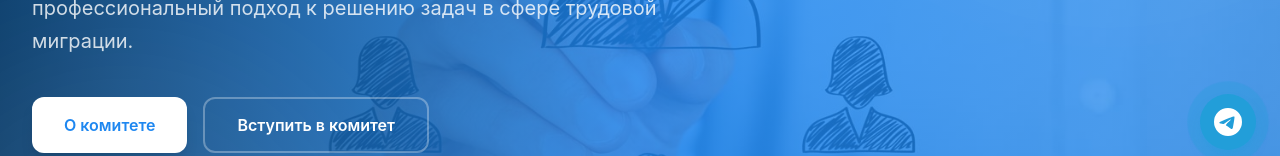
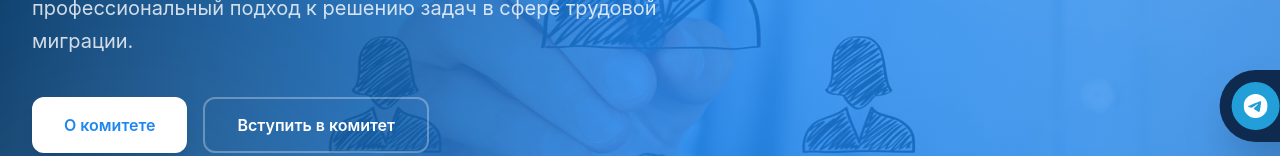
Before and after one commit to Ntmib/opora-migration, a Next.js app: page / in a window 1280 px wide. Shown: the part 626-782 px from the top of the page. Built offline with nearby package versions, Linux system fonts and the light colour scheme; no server answers.

Commit message:
[agent] feat: плавающая TG-кнопка как на opora.ru — пилюля выезжает из правого края

```diff
--- a/src/components/FloatingTelegram.tsx
+++ b/src/components/FloatingTelegram.tsx
@@ -4,17 +4,10 @@ import { useEffect, useState } from "react";
 
 export default function FloatingTelegram() {
   const [visible, setVisible] = useState(false);
-  const [pulse, setPulse] = useState(true);
 
   useEffect(() => {
     const timer = setTimeout(() => setVisible(true), 1500);
-    const pulseTimer = setInterval(() => {
-      setPulse((p) => !p);
-    }, 3000);
-    return () => {
-      clearTimeout(timer);
-      clearInterval(pulseTimer);
-    };
+    return () => clearTimeout(timer);
   }, []);
 
   return (
@@ -23,35 +16,36 @@ export default function FloatingTelegram() {
       target="_blank"
       rel="noopener noreferrer"
       aria-label="Telegram канал"
-      className="fixed bottom-6 right-6 z-50 group"
+      className="fixed bottom-8 right-0 z-50 group"
       style={{
         opacity: visible ? 1 : 0,
-        transform: visible ? "scale(1) translateY(0)" : "scale(0.5) translateY(20px)",
-        transition: "all 0.5s cubic-bezier(0.34, 1.56, 0.64, 1)",
+        transition: "opacity 0.5s ease",
       }}
     >
-      {/* Pulse ring */}
+      {/* Full pill — slides out from right edge */}
       <span
-        className="absolute inset-0 rounded-full bg-[#229ED9]"
+        className="flex items-center bg-[#0e2a4e] rounded-l-full py-3 pl-3 pr-6 shadow-2xl cursor-pointer transition-transform duration-500 ease-out"
         style={{
-          animation: pulse ? "tg-pulse 2s ease-out" : "none",
-          opacity: 0,
+          transform: "translateX(calc(100% - 60px))",
         }}
-      />
+        onMouseEnter={(e) => {
+          e.currentTarget.style.transform = "translateX(0)";
+        }}
+        onMouseLeave={(e) => {
+          e.currentTarget.style.transform = "translateX(calc(100% - 60px))";
+        }}
+      >
+        {/* TG icon circle */}
+        <span className="flex-shrink-0 flex items-center justify-center w-12 h-12 bg-[#229ED9] rounded-full">
+          <svg className="w-6 h-6 text-white" viewBox="0 0 24 24" fill="currentColor">
+            <path d="M11.944 0A12 12 0 0 0 0 12a12 12 0 0 0 12 12 12 12 0 0 0 12-12A12 12 0 0 0 12 0a12 12 0 0 0-.056 0zm4.962 7.224c.1-.002.321.023.465.14a.506.506 0 0 1 .171.325c.016.093.036.306.02.472-.18 1.898-.962 6.502-1.36 8.627-.168.9-.499 1.201-.82 1.23-.696.065-1.225-.46-1.9-.902-1.056-.693-1.653-1.124-2.678-1.8-1.185-.78-.417-1.21.258-1.91.177-.184 3.247-2.977 3.307-3.23.007-.032.014-.15-.056-.212s-.174-.041-.249-.024c-.106.024-1.793 1.14-5.061 3.345-.48.33-.913.49-1.302.48-.428-.008-1.252-.241-1.865-.44-.752-.245-1.349-.374-1.297-.789.027-.216.325-.437.893-.663 3.498-1.524 5.83-2.529 6.998-3.014 3.332-1.386 4.025-1.627 4.476-1.635z" />
+          </svg>
+        </span>
 
-      {/* Button */}
-      <span className="relative flex items-center justify-center w-14 h-14 bg-[#229ED9] rounded-full shadow-lg shadow-[#229ED9]/30 group-hover:shadow-xl group-hover:shadow-[#229ED9]/40 group-hover:scale-110 transition-all duration-300">
-        <svg className="w-7 h-7 text-white" viewBox="0 0 24 24" fill="currentColor">
-          <path d="M11.944 0A12 12 0 0 0 0 12a12 12 0 0 0 12 12 12 12 0 0 0 12-12A12 12 0 0 0 12 0a12 12 0 0 0-.056 0zm4.962 7.224c.1-.002.321.023.465.14a.506.506 0 0 1 .171.325c.016.093.036.306.02.472-.18 1.898-.962 6.502-1.36 8.627-.168.9-.499 1.201-.82 1.23-.696.065-1.225-.46-1.9-.902-1.056-.693-1.653-1.124-2.678-1.8-1.185-.78-.417-1.21.258-1.91.177-.184 3.247-2.977 3.307-3.23.007-.032.014-.15-.056-.212s-.174-.041-.249-.024c-.106.024-1.793 1.14-5.061 3.345-.48.33-.913.49-1.302.48-.428-.008-1.252-.241-1.865-.44-.752-.245-1.349-.374-1.297-.789.027-.216.325-.437.893-.663 3.498-1.524 5.83-2.529 6.998-3.014 3.332-1.386 4.025-1.627 4.476-1.635z" />
-        </svg>
-      </span>
-
-      {/* Slide-out tooltip — dark blue, two lines */}
-      <span className="absolute right-full mr-0 top-1/2 -translate-y-1/2 flex items-center overflow-hidden max-w-0 group-hover:max-w-sm transition-all duration-500 ease-out">
-        <span className="bg-[#0e2a4e] text-white text-base font-semibold pl-5 pr-4 py-3.5 rounded-l-2xl shadow-xl leading-snug text-center">
-          Подпишись на Telegram-канал
-          <br />
-          «ОПОРЫ РОССИИ»
+        {/* Text */}
+        <span className="ml-4 text-white whitespace-nowrap">
+          <span className="block text-sm leading-tight">Подпишитесь на Telegram-канал</span>
+          <span className="block text-lg font-bold leading-tight">«ОПОРЫ РОССИИ»</span>
         </span>
       </span>
     </a>
```
